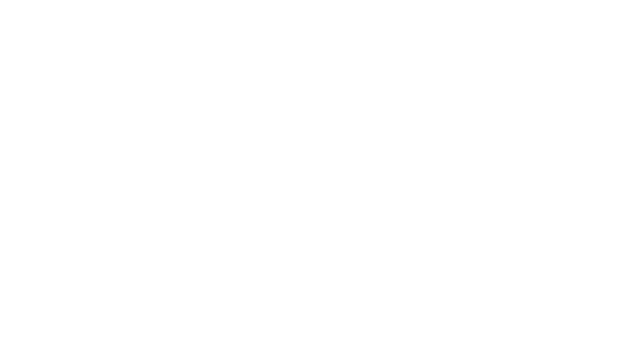
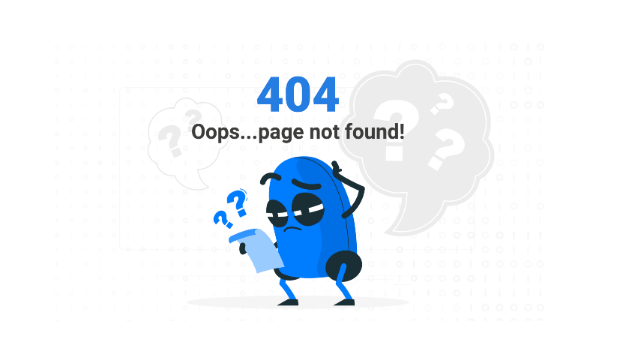
Before and after one commit to HelixGuardi/beaglo-app-client, a React (Vite) app: page / in a window 1280 px wide. Before the commit this address had no page. Shown: the part 220-564 px from the top of the page, without its empty margins (342-982 px from the left). Built offline with nearby package versions, Linux system fonts and the light colour scheme.

Commit message:
Page 404 DONE

```diff
--- a/src/App.css
+++ b/src/App.css
@@ -100,6 +100,14 @@
   align-items: center;
 }
 
+#reserved-rights-txt {
+  font-size: 15px;
+}
+
+.footer-container span {
+  font-size: 14px;
+}
+
 #github-icon-link {
   width: 45px;
 }
@@ -107,3 +115,18 @@
 #linkedin-icon-link {
   width: 70px;
 }
+
+
+/*** NotFound Page Section (404) ***/
+.not-found-container {
+  width: 100dvw;
+  height: 100dvh;
+
+  display: flex;
+  justify-content: center;
+  align-items: center;
+}
+
+.not-found-container img {
+  width: 500px;
+}
--- a/src/App.jsx
+++ b/src/App.jsx
@@ -2,6 +2,7 @@ import { Route, Routes } from 'react-router-dom'
 import './App.css'
 import RegisterPage from './pages/RegisterPage'
 import LoginPage from './pages/LoginPage'
+import NotFoundPage from './pages/NotFoundPage'
 
 function App() {
 
@@ -10,6 +11,8 @@ function App() {
       <Routes>
         <Route path="/signup" element={ <RegisterPage /> }/>
         <Route path="/login" element={ <LoginPage/> }/>
+
+        <Route path="*" element={<NotFoundPage />} />
       </Routes>
     </>
   )
--- /dev/null
+++ b/src/pages/NotFoundPage.jsx
@@ -0,0 +1,11 @@
+import error404 from "../assets/404_page-not-found.png"
+
+function NotFoundPage() {
+  return (
+    <div className="not-found-container">
+      <img id="error-not-found-img" src={error404} />
+    </div>
+  );
+}
+
+export default NotFoundPage;
```
Also changed, not shown: src/assets/404_page-not-found.png (added).
